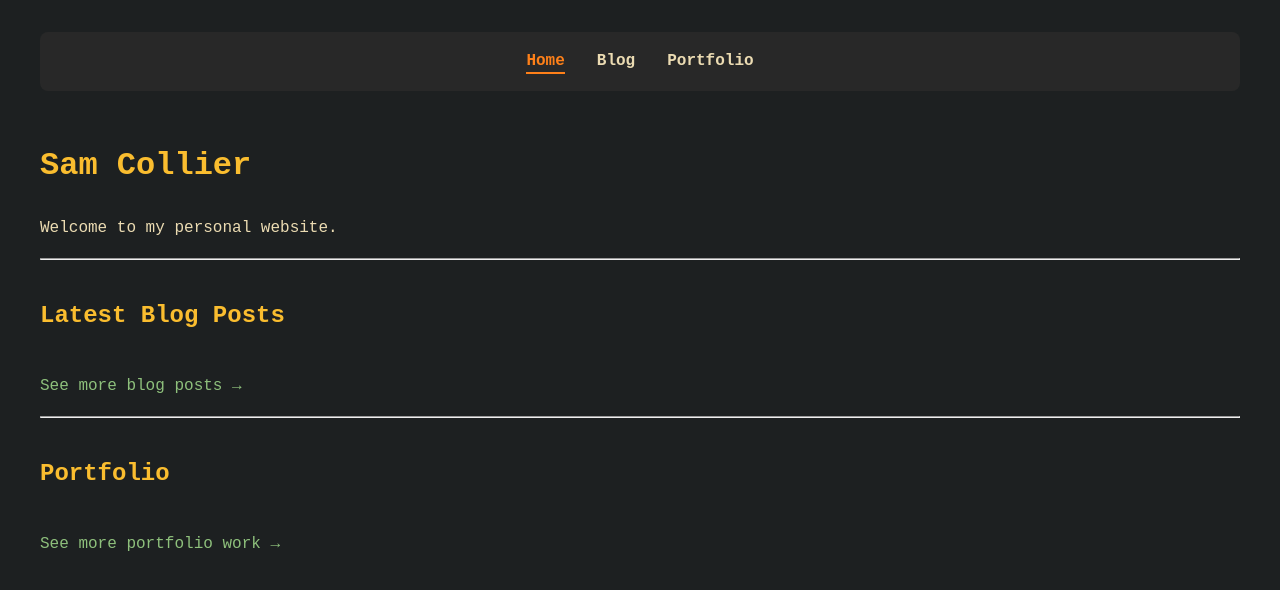
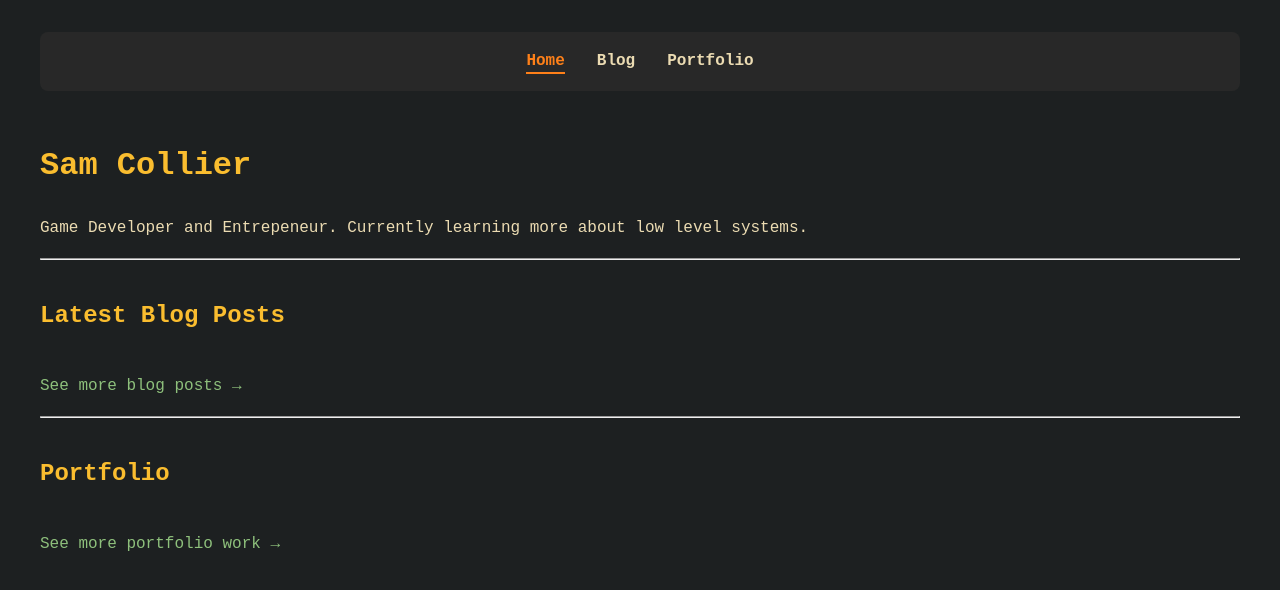
Before and after one commit to goopey7/personal-site, a Jekyll site: the page built from index.md, in a window 1280 px wide. Shown: the top 590 px of the page. Built offline with Jekyll 4.4.1, drawn with Linux system fonts in a browser that asks for light colours.

Commit message:
update subtitle

```diff
--- a/index.md
+++ b/index.md
@@ -5,7 +5,7 @@ title: Home
 
 # Sam Collier
 
-Welcome to my personal website.
+Game Developer and Entrepeneur. Currently learning more about low level systems.
 
 ---
 
```
